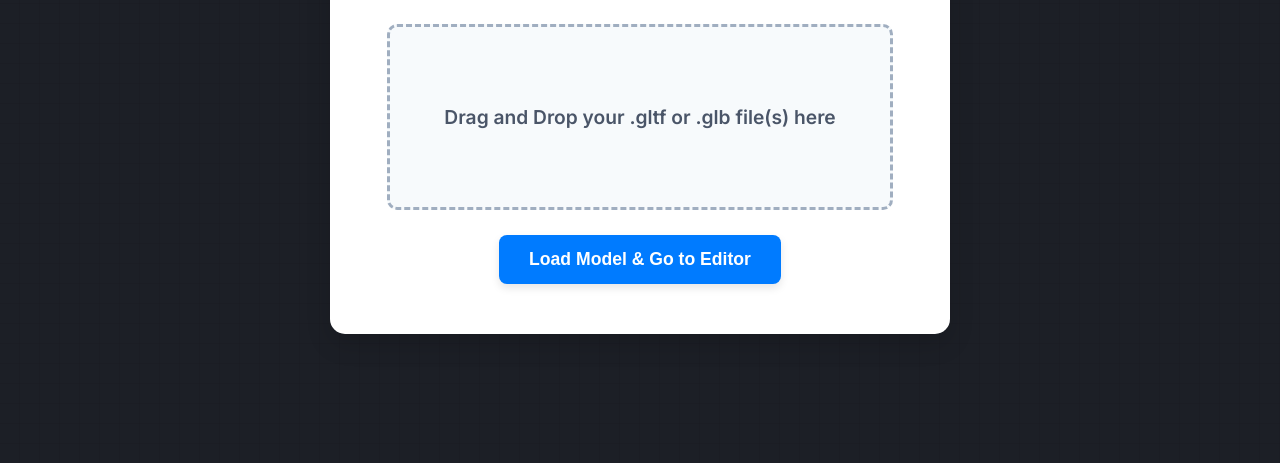
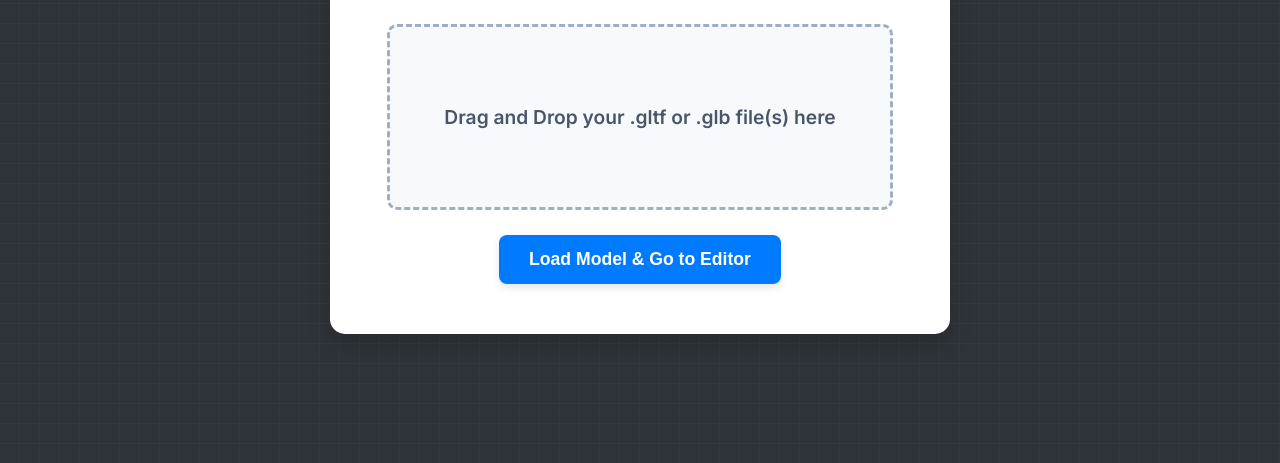
Before and after one commit to mingyu012605/mingyu, a website: page index.html in a window 1280 px wide. Shown: the part 337-800 px from the top of the page. Drawn offline with nearby package versions, Linux system fonts and the light colour scheme.

Commit message:
Update index.html

```diff
--- a/index.html
+++ b/index.html
@@ -14,10 +14,10 @@
             height: 100%;
             font-family: 'Inter', sans-serif;
             /* Changed background to Fusion-like dark grid */
-            background-color: #1c1f26; /* Dark base color */
+            background-color: #2E3339; /* Dark base color closer to Fusion 360 */
             background-image:
-                repeating-linear-gradient(0deg, transparent, transparent 19px, rgba(0,0,0,0.1) 20px),
-                repeating-linear-gradient(90deg, transparent, transparent 19px, rgba(0,0,0,0.1) 20px);
+                repeating-linear-gradient(0deg, transparent, transparent 19px, rgba(255,255,255,0.05) 20px), /* Very subtle white grid lines */
+                repeating-linear-gradient(90deg, transparent, transparent 19px, rgba(255,255,255,0.05) 20px);
             background-size: 20px 20px; /* Size of each grid cell */
             overflow: hidden;
             display: flex;
@@ -204,7 +204,7 @@
 
         /* Editor Page */
         #editorPage {
-            background-color: #1c1f26; /* Matched to body background */
+            background-color: #2E3339; /* Matched to body background */
             display: flex;
             flex-direction: row;
             justify-content: flex-start;
@@ -239,7 +239,7 @@
 
         #cadViewer {
             flex-grow: 1;
-            background-color: #1c1f26; /* Matched to body background */
+            background-color: #2E3339; /* Matched to body background */
             position: relative;
         }
 
@@ -621,7 +621,7 @@
                 loadingMsg.style.display = 'block';
                 return true;
             } else {
-                console.error("[Validation] Unsupported file type detected for:", file ? file.name : "null");
+                console.error("[Validation] Unsupported file type! Please upload a .gltf or .glb file.");
                 loadingMsg.textContent = '❌ Unsupported file type! Please upload a .gltf or .glb file.';
                 loadingMsg.style.color = 'red';
                 loadingMsg.style.display = 'block';
```
